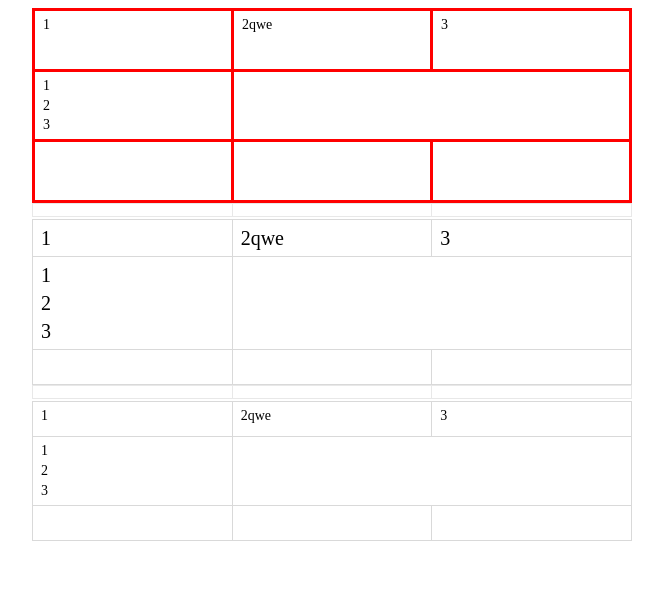
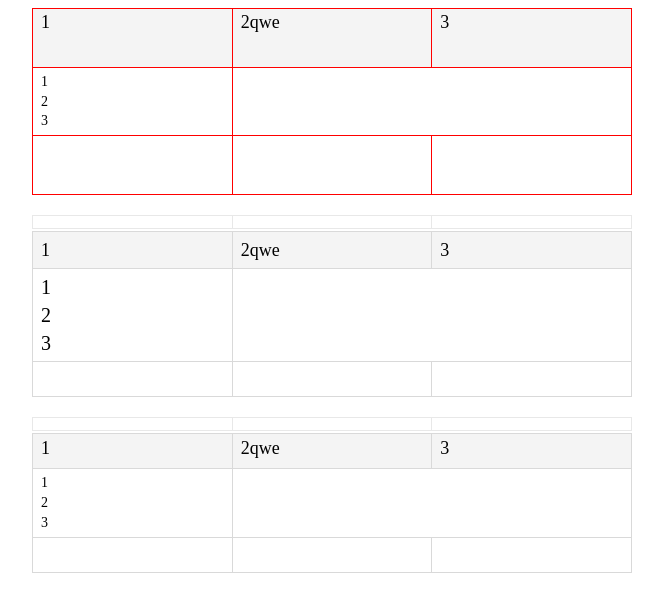
Before and after one commit to WeiJin100/editable-table, a React (Vite) app: page / in a window 1280 px wide. Shown: the top 612 px of the page, without its empty margins (308-971 px from the left). Built offline with nearby package versions, Linux system fonts and the light colour scheme.

Commit message:
feat: 支持自定义行和单元格样式

```diff
--- a/main.tsx
+++ b/main.tsx
@@ -13,6 +13,10 @@ const value = {
         { id: 'asdawqasawe', content: '2qwe' },
         { id: 'asdawzxcqwe', content: '3' },
       ],
+      style: {
+        backgroundColor: '#f4f4f4',
+        fontSize: '18px'
+      }
     },
     {
       id: '1231qhjffg31aqq',
@@ -45,6 +49,13 @@ const Index = () => {
   const onFocus = () => {
     console.log('focus');
   };
+
+  const onEdit = (type: string, indexArray: number[]) => {
+    console.log(type)
+    console.log(indexArray)
+  }
+
+
   return (
     <div style={{ width: 600 }}>
       <Table
@@ -58,11 +69,12 @@ const Index = () => {
         }}
         id="t1"
         style={{
-          border: '3px solid red',
+          border: '1px solid red',
           fontSize: '14px',
           height: '50px',
           marginBottom: 20
         }}
+        onEdit={onEdit}
       />
       <Table
         onFocus={onFocus}
--- a/src/table/hooks/useIndex.ts
+++ b/src/table/hooks/useIndex.ts
@@ -25,6 +25,7 @@ const useIndex = (props: UseIndexProps) => {
     onFocus,
     onChange,
     id,
+    onEdit
   } = props;
   const [menuStyle, setMenuStyle] = useState({ left: 0, top: 0 });
   const [visible, setVisible] = useState(false);
@@ -57,7 +58,8 @@ const useIndex = (props: UseIndexProps) => {
     const dom: any = tableRef.current;
 
     if (dom) {
-      const tbody = dom.children[showDragBar ? 1 : 0];
+      // const tbody = dom.children[showDragBar ? 1 : 0];
+      const tbody: any = [...dom.children].filter((v: { nodeName: string; }) => v.nodeName === 'TBODY')[0]
 
       for (let i = 0; i < value.children.length; i++) {
         for (let j = 0; j < value.children[i].children.length; j++) {
@@ -87,8 +89,8 @@ const useIndex = (props: UseIndexProps) => {
         // secondClickLocation = []; // 右键时重置二次点击
         resetSecondLocation && resetSecondLocation();
         setMenuStyle({
-          left: getDomOffsetLeft(this) + this.offsetWidth - 20,
-          top: getDomOffsetTop(this) + this.offsetHeight - 20,
+          left: getDomOffsetLeft(this) + this.offsetWidth / 2,
+          top: getDomOffsetTop(this) + this.offsetHeight / 2,
         });
         setVisible(true);
         return;
@@ -168,6 +170,12 @@ const useIndex = (props: UseIndexProps) => {
 
   const onMenu = (type: string) => {
     switch (type) {
+      case 'editRow':
+        onEditType(type)
+        break;
+      case 'editCell':
+        onEditType(type)
+        break;
       case 'merge':
         onMerge();
         break;
@@ -185,6 +193,14 @@ const useIndex = (props: UseIndexProps) => {
         break;
     }
     onClear();
+  };
+
+  // 编辑行、编辑单元格
+  const onEditType = (type: string) => {
+    const rowIndex = mouse_begin.x
+    const cellIndex = mouse_end.y
+
+    onEdit && onEdit(type, [rowIndex, cellIndex]);
   };
 
   const onMerge = () => {
--- a/src/table/i18n/en.ts
+++ b/src/table/i18n/en.ts
@@ -1,4 +1,6 @@
 export default {
+  editRow: 'Edit row',
+  editCell: 'Edit cell',
   insertLeft: 'Insert column before',
   insertRight: 'Insert column after',
   insertTop: 'Insert row before',
--- a/src/table/i18n/zh-Hant.ts
+++ b/src/table/i18n/zh-Hant.ts
@@ -1,4 +1,6 @@
 export default {
+  editRow: '编辑行',
+  editCell: '编辑單元格',
   insertLeft: '左邊插入列',
   insertRight: '右邊插入列',
   insertTop: '上方插入行',
--- a/src/table/i18n/zh.ts
+++ b/src/table/i18n/zh.ts
@@ -1,4 +1,6 @@
 export default {
+  editRow: '编辑行',
+  editCell: '编辑单元格',
   insertLeft: '左边插入列',
   insertRight: '右边插入列',
   insertTop: '上方插入行',
--- a/src/table/index.less
+++ b/src/table/index.less
@@ -46,7 +46,7 @@
 
     td {
       position: relative;
-      word-break: break-all;
+      word-break: break-word;
       min-height: 35px;
       vertical-align: top;
 
--- a/src/table/index.tsx
+++ b/src/table/index.tsx
@@ -159,7 +159,7 @@ const TableEditor: FC<TableProps> = props => {
         className={`table-editor` + (bordered ? " table-bordered" : "")}
         ref={tableRef}
         onContextMenu={onContentMenu}
-        style={showDragBar ? {} : { width: "100%" }}
+        style={showDragBar ? { ...tdStyle } : { width: "100%", ...tdStyle }}
         cellPadding="0"
         cellSpacing="0"
       >
@@ -176,16 +176,18 @@ const TableEditor: FC<TableProps> = props => {
         )}
         <tbody>
           {value.children.map((row, index) => (
-            <tr key={row.id}>
+            <tr key={row.id} style={row.style ? row.style : {}}>
               {row.children.map((t, i) => (
                 <td
                   key={`${t.id}`}
                   style={{
                     padding: "4px 8px",
                     ...tdStyle,
+                    fontSize: 'inherit',
                     ...(tdStyle.fontSize
                       ? { lineHeight: `calc(${tdStyle.fontSize} * 1.4)` }
                       : {}),
+                    ...t.style,
                     ...(t.props &&
                     (t.props.rowSpan === 0 || t.props.colSpan === 0)
                       ? { display: "none" }
--- a/src/table/menu.tsx
+++ b/src/table/menu.tsx
@@ -53,6 +53,23 @@ const Menu: FC<MenuProps> = props => {
 
   return (
     <div className="menu" style={{ ...menuStyle }}>
+      {/* 只能编辑单行，不支持跨行 */}
+      {end.x === start.x && (
+        <div className="menu-item" onClick={(e: any) => onMenu(e, 'editRow')}>
+          <InsertRowLeftOutlined />
+          {p('editRow')}
+        </div>
+      )}
+      {/* 只能编辑单个单元格，不支持多选 */}
+      {(end.x === start.x && end.y === start.y) && (
+        <div className="menu-item" onClick={(e: any) => onMenu(e, 'editCell')}>
+          <InsertRowRightOutlined />
+          {p('editCell')}
+        </div>
+      )}
+      {end.x === start.x && (
+        <div className="divider" />
+      )}
       <div className="menu-item" onClick={(e: any) => onMenu(e, 'left')}>
         <InsertRowLeftOutlined />
         {p('insertLeft')}
--- a/src/table/table.ts
+++ b/src/table/table.ts
@@ -1,4 +1,6 @@
 /// <reference types="react" />
+
+import { CSSProperties } from "react";
 
 export type language = 'zh' | 'en' | 'zh-hant';
 
@@ -11,12 +13,14 @@ export interface InitTableColumnsProps {
 export interface TableRowsProps {
   children: TableColProps[];
   id: string | number;
+  style?: CSSProperties;
 }
 
 export interface TableColProps {
   content?: string | number | any;
   id: string | number;
   props?: TableCellProps;
+  style?: CSSProperties;
 }
 
 export interface TableCellProps {
@@ -40,6 +44,7 @@ export interface TableProps {
   onFocus?: () => void;
   id?: string;
   style?: React.CSSProperties;
+  onEdit?: (type: string, index: number[]) => void; // 编辑
 }
 
 // declare function Table<RecordType extends object = any>(props: TableProps<RecordType>): JSX.Element;
--- a/vite.config.ts
+++ b/vite.config.ts
@@ -10,12 +10,12 @@ export default defineConfig({
       name: 'rc-editable-table'
     },
     rollupOptions: {
-      external: ['react', 'react-dom', 'juqery'],
+      external: ['react', 'react-dom', 'jquery'],
       output: {
         globals: {
           react: 'React',
           "react-dom": 'ReactDom',
-          juqery: '$'
+          jquery: '$'
         }
       }
     }
```
